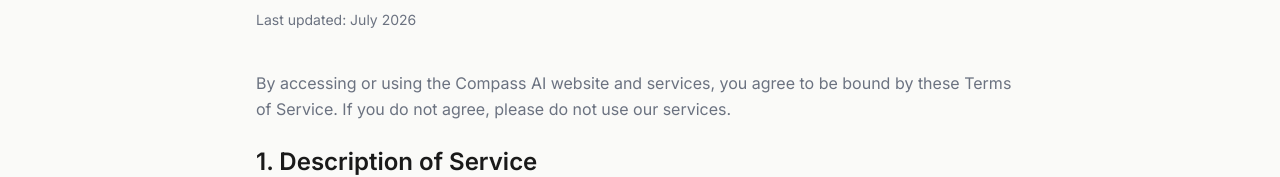
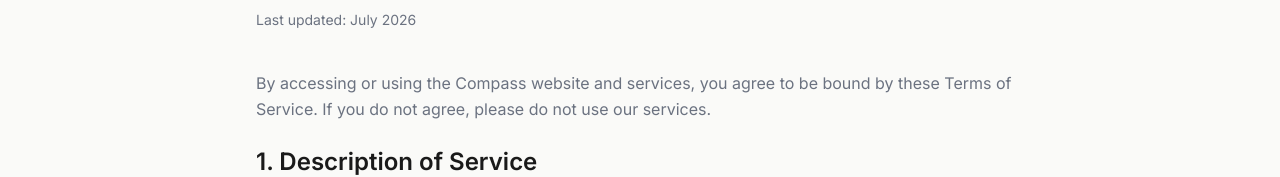
Before and after one commit to smithar106/Compass-Web, a Next.js app: page /terms in a window 1280 px wide. Shown: the part 177-354 px from the top of the page. Built offline with nearby package versions, Linux system fonts and the light colour scheme.

Commit message:
fix: remove last 'Compass AI' reference in terms page

```diff
--- a/src/app/terms/page.tsx
+++ b/src/app/terms/page.tsx
@@ -7,7 +7,7 @@ export default function TermsPage() {
 
         <section className="mt-10 space-y-6 text-body text-stone leading-relaxed">
           <p>
-            By accessing or using the Compass AI website and services, you agree to be bound by these Terms of Service. If you do not agree, please do not use our services.
+            By accessing or using the Compass website and services, you agree to be bound by these Terms of Service. If you do not agree, please do not use our services.
           </p>
 
           <h2 className="text-subhead font-semibold text-ink mt-8">1. Description of Service</h2>
```
